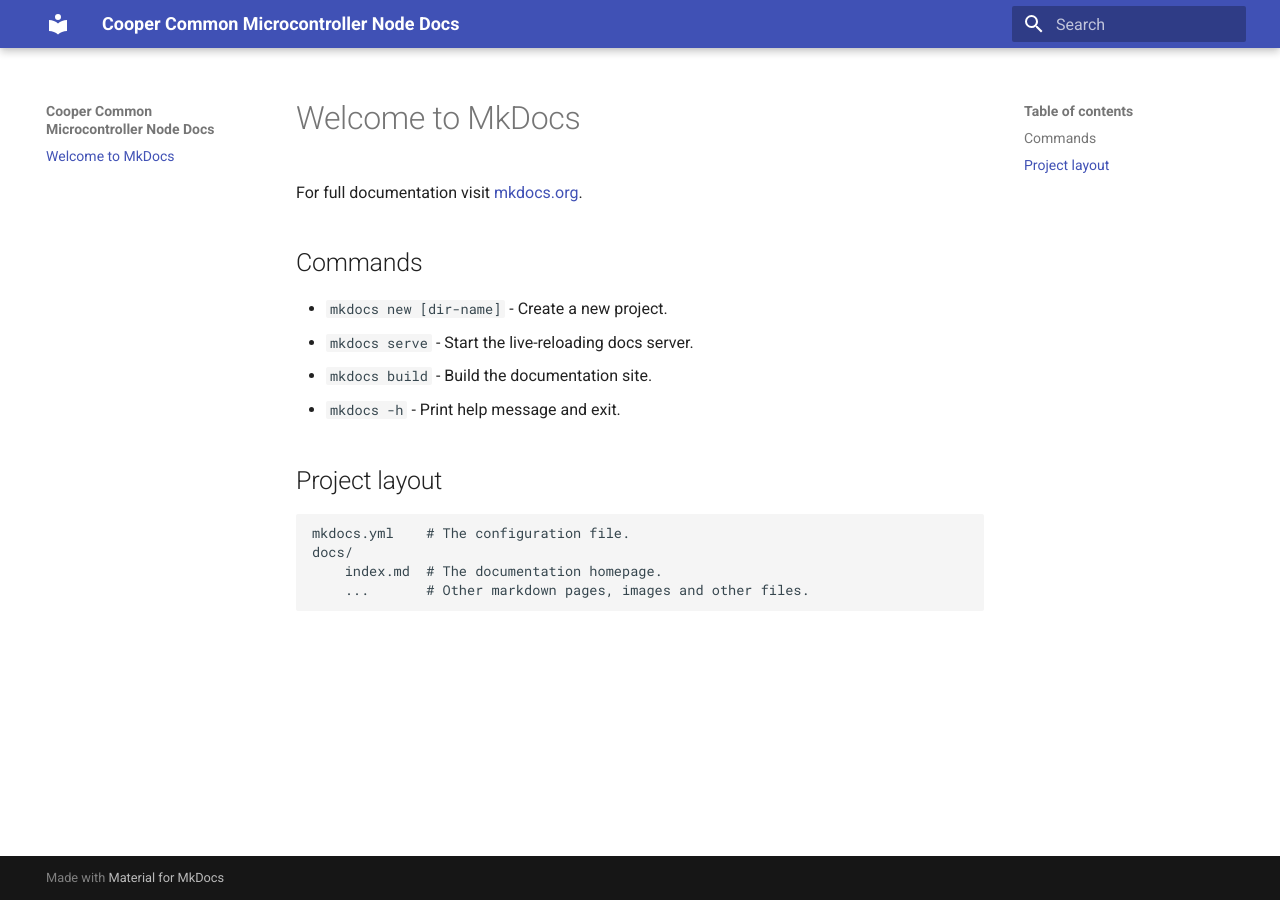
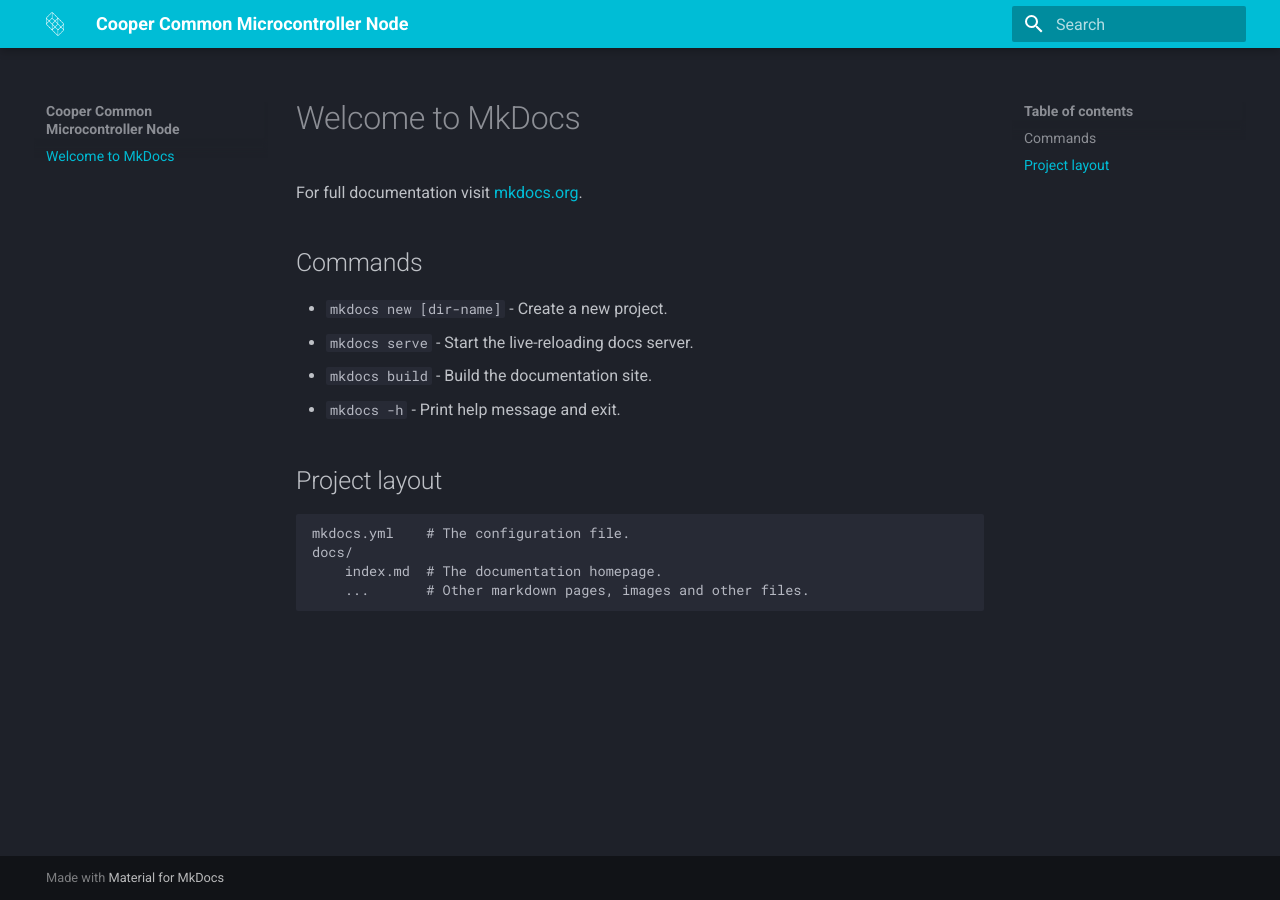
Before and after one commit to CooperUnion/dbw_ascent, an MkDocs documentation site: the page built from docs/index.md, in a window 1280 px wide. Built offline with MkDocs 1.6.1 and Material for MkDocs 9.7.7, drawn with Linux system fonts in a browser that asks for light colours.

Commit message:
We do a little theme

```diff
--- a/mkdocs.yml
+++ b/mkdocs.yml
@@ -1,3 +1,8 @@
-site_name: Cooper Common Microcontroller Node Docs
+site_name: Cooper Common Microcontroller Node
 theme:
+  logo: assets/CU_Logo.png
   name: material
+  palette:
+    accent: cyan
+    primary: cyan
+    scheme: slate
```
Also changed, not shown: docs/assets/CU_Logo.png (added).
